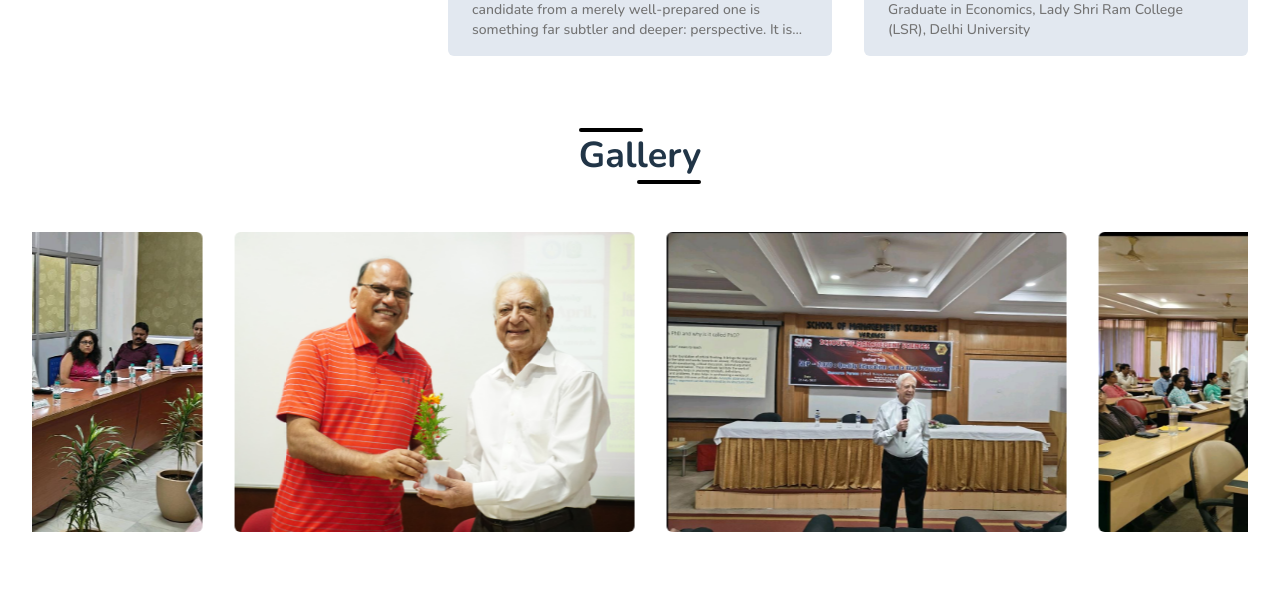
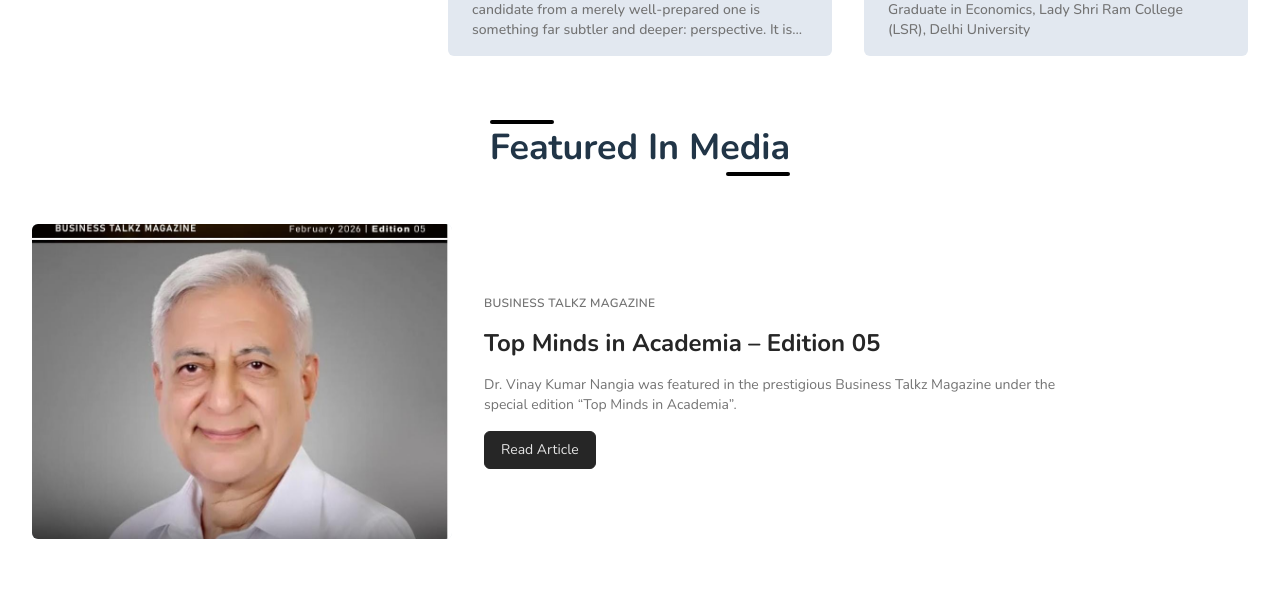
Before and after one commit to Piyush467/vinay-nangia-portfolio, a React (Vite) app: page / in a window 1280 px wide. Shown: the part 6660-7249 px from the top of the page. Built offline with nearby package versions, Linux system fonts and the light colour scheme.

Commit message:
Added magazine section and improved homepage layout

```diff
--- a/src/components/homescreen/LandingSections.jsx
+++ b/src/components/homescreen/LandingSections.jsx
@@ -1,4 +1,5 @@
 import React from "react";
+import MagazineSection from "../shared/MagazineSection";
 import {
   master_speaks,
   smart_banking,
@@ -680,6 +681,8 @@ export default function LandingSections() {
         </div>
       </section>
       {/* end of Blog Section */}
+      {/* Magazine Section */}
+      <MagazineSection />
 
       {/* start of Scroll Gallery */}
       <section className="w-full h-full flex flex-col">
--- /dev/null
+++ b/src/components/shared/MagazineSection.jsx
@@ -0,0 +1,58 @@
+import React from "react";
+import Heading from "./Heading";
+import eventImage from "../../assets/gallery/event-1.jpeg";
+
+export default function MagazineSection() {
+  return (
+    <section className="w-full h-full flex flex-col">
+
+      {/* Section Heading (same animation as other sections) */}
+      <div className="w-fit mx-auto">
+        <Heading title="Featured In Media" />
+      </div>
+
+      {/* Magazine Card */}
+      <div className="flex flex-col md:flex-row gap-8 mt-8 items-center">
+
+        {/* Left Image */}
+        <div className="w-full md:w-[420px] aspect-[4/3] overflow-hidden rounded-md shrink-0 bg-slate-200">
+          <img
+            src={eventImage}
+            alt="Magazine Feature Event"
+            className="w-full h-full object-cover"
+          />
+        </div>
+
+        {/* Right Content */}
+        <div className="flex flex-col gap-4">
+
+          <span className="text-xs font-semibold tracking-wide text-neutral-500">
+            BUSINESS TALKZ MAGAZINE
+          </span>
+
+          <h3 className="text-2xl font-bold text-neutral-800">
+            Top Minds in Academia – Edition 05
+          </h3>
+
+          <p className="text-sm text-neutral-500 max-w-xl">
+            Dr. Vinay Kumar Nangia was featured in the prestigious
+            Business Talkz Magazine under the special edition
+            “Top Minds in Academia”.
+          </p>
+
+          <a
+            href="https://www.businesstalkz.com/2026/02/top-minds-in-academia-edition-05.html"
+            target="_blank"
+            rel="noopener noreferrer"
+            className="text-sm w-fit bg-neutral-800 text-neutral-200 px-4 py-2 rounded-md
+            hover:bg-neutral-200 hover:text-neutral-800 border border-neutral-800 transition"
+          >
+            Read Article
+          </a>
+
+        </div>
+      </div>
+
+    </section>
+  );
+}
```
